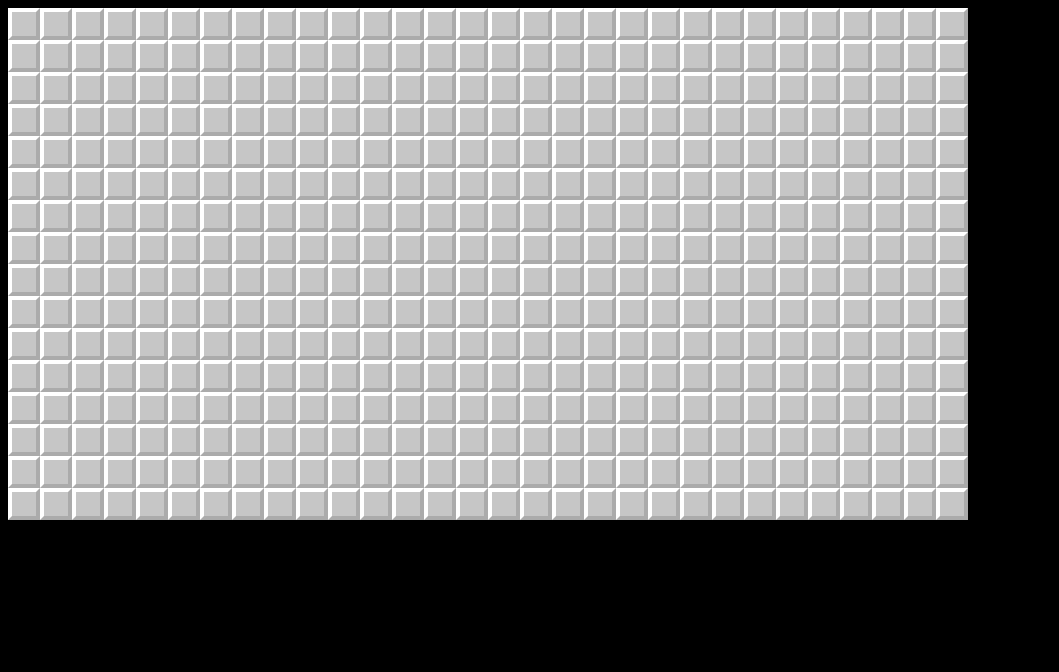
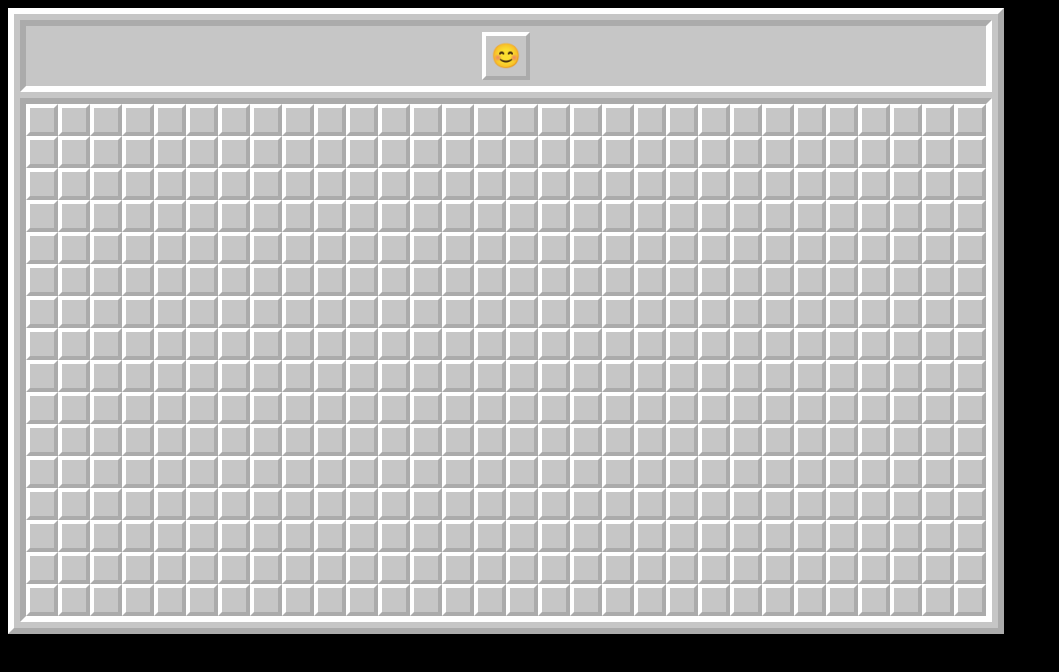
Before and after one commit to Potat05/minesweeper, a SvelteKit app: page / in a window 1280 px wide. Shown: the top 672 px of the page, without its empty margins (0-1059 px from the left). Built offline with nearby package versions, Linux system fonts and the light colour scheme.

Commit message:
better ui & reset button

```diff
--- a/src/components/Board.svelte
+++ b/src/components/Board.svelte
@@ -31,7 +31,7 @@
         type: TileType;
     }
 
-    let tiles: Tile[];
+    let tiles: Tile[] = [];
 
     function get(x: number, y: number): Tile {
         if(x < 0 || x >= width || y < 0 || y >= height) return { x, y, isMine: false, type: TileType.Open };
@@ -172,6 +172,11 @@
 
 
 
+    function reset(): void {
+        state = GameState.Waiting;
+        tilesEmpty();
+    }
+
     onMount(() => {
 
         state = GameState.Waiting;
@@ -184,11 +189,68 @@
 
 <style>
 
+    .game {
+        display: flex;
+        flex-direction: column;
+        align-items: center;
+
+        background-color: #C6C6C6;
+        outline: 6px outset #FFFFFF;
+        outline-offset: -6px;
+        padding: 12px;
+        gap: 6px;
+
+        width: fit-content;
+    }
+
+
+    .toparea {
+        display: flex;
+        justify-content: center;
+        align-items: center;
+
+        background-color: #C6C6C6;
+        outline: 6px inset #FFFFFF;
+        outline-offset: -6px;
+        padding: 12px;
+        width: calc(100% - 24px);
+    }
+
+    .button {
+        display: flex;
+        justify-content: center;
+        align-items: center;
+
+        width: 48px;
+        height: 48px;
+
+        background-color: #C6C6C6;
+        outline: 4px outset #FFFFFF;
+        outline-offset: -4px;
+
+        font-size: x-large;
+    }
+
+    .button:active {
+        outline-style: inset;
+    }
+
+    .button:hover {
+        background-color: #ABABAB;
+    }
+
+
     .board {
         display: grid;
 
         width: fit-content;
+
+        background-color: #C6C6C6;
+        outline: 6px inset #FFFFFF;
+        outline-offset: -6px;
+        padding: 6px;
     }
+
 
     .tile {
         display: flex;
@@ -235,9 +297,19 @@
 
 </style>
 
-{#if tiles}
+<div class="game">
 
-    <div class="board" style="grid-template-columns: repeat({width}, 1fr); grid-template-rows: repeat({height}, 1fr);">
+    <div class="toparea">
+        <button
+            class="button"
+            on:click={reset}
+        >😊</button>
+    </div>
+
+    <div
+        class="board"
+        style="grid-template-columns: repeat({width}, 1fr); grid-template-rows: repeat({height}, 1fr);"
+    >
 
         {#each tiles as tile}
 
@@ -266,4 +338,4 @@
 
     </div>
 
-{/if}
+</div>
```
